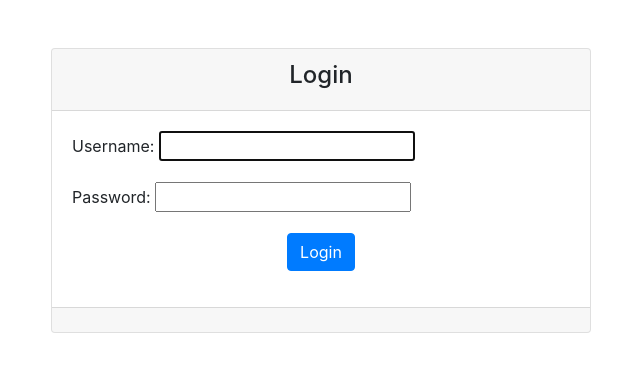
After one commit to arpitk199/Youtube_video, a Django app: page /login/ in a window 1280 px wide. The commit adds this page. Shown: the top 372 px of the page, without its empty margins (319-959 px from the left). Run offline with Django 4.2, Linux system fonts and the light colour scheme; some libraries are stand-ins or nearby versions.

Commit message:
some Changes

```diff
--- /dev/null
+++ b/downloader/templates/downloader/login.html
@@ -0,0 +1,40 @@
+<!-- templates/login.html -->
+<!DOCTYPE html>
+<html>
+<head>
+    <title>Login</title>
+    <link rel="stylesheet" href="https://stackpath.bootstrapcdn.com/bootstrap/4.5.2/css/bootstrap.min.css">
+</head>
+<body>
+    <div class="container">
+        <div class="row justify-content-center">
+            <div class="col-md-6">
+                <div class="card mt-5">
+                    <div class="card-header text-center">
+                        <h4>Login</h4>
+                    </div>
+                    <div class="card-body">
+                        <form method="post">
+                            {% csrf_token %}
+                            <div class="form-group">
+                                {{ form.username.label_tag }}
+                                {{ form.username }}
+                            </div>
+                            <div class="form-group">
+                                {{ form.password.label_tag }}
+                                {{ form.password }}
+                            </div>
+                            <div class="form-group text-center">
+                                <button type="submit" class="btn btn-primary">Login</button>
+                            </div>
+                        </form>
+                    </div>
+                    <div class="card-footer text-center">
+                        {% comment %} <a href="{% url 'password_reset' %}">Forgot password?</a> {% endcomment %}
+                    </div>
+                </div>
+            </div>
+        </div>
+    </div>
+</body>
+</html>
--- a/downloader/views.py
+++ b/downloader/views.py
@@ -1,8 +1,13 @@
 # views.py
-from django.shortcuts import render
+from django.shortcuts import render, redirect
 from django.http import HttpResponse, JsonResponse
+from django.contrib.auth import authenticate, login, logout
+from django.contrib.auth.forms import AuthenticationForm
+from django.contrib.auth.decorators import login_required
 from pytube import YouTube
 import os
+
+from .forms import DownloadForm
 
 progress = 0  # Global variable to store progress
 
@@ -11,25 +16,47 @@ def download_progress(stream, chunk, file_handle, bytes_remaining):
     total_size = stream.filesize
     bytes_downloaded = total_size - bytes_remaining
     progress = (bytes_downloaded / total_size) * 100
-
+@login_required
 def download_video(request):
     global progress
     if request.method == 'POST':
-        url = request.POST.get('url')
-        folder_path = request.POST.get('folder_path')
-        if not folder_path:
-            folder_path = os.getcwd()
+        form = DownloadForm(request.POST)
+        if form.is_valid():
+            url = form.cleaned_data['url']
+            folder_path = form.cleaned_data['folder_path']
+            if not folder_path:
+                folder_path = os.getcwd()
 
-        try:
-            yt = YouTube(url, on_progress_callback=download_progress)
-            video = yt.streams.filter(progressive=True, file_extension='mp4').first()
-            video.download(folder_path)
-            progress = 100  # Ensure progress is set to 100% when done
-            return HttpResponse(f"Downloaded: {yt.title}")
-        except Exception as e:
-            return HttpResponse(f"Error downloading video: {e}")
-    return render(request, 'downloader/download.html')
+            try:
+                yt = YouTube(url, on_progress_callback=download_progress)
+                video = yt.streams.filter(progressive=True, file_extension='mp4').first()
+                video.download(folder_path)
+                progress = 100  # Ensure progress is set to 100% when done
+                return HttpResponse(f"Downloaded: {yt.title}")
+            except Exception as e:
+                return HttpResponse(f"Error downloading video: {e}")
+    else:
+        form = DownloadForm()
+    return render(request, 'downloader/download.html', {'form': form})
 
 def download_progress_view(request):
     global progress
     return JsonResponse({'progress': progress})
+
+def login_view(request):
+    if request.method == 'POST':
+        form = AuthenticationForm(request, data=request.POST)
+        if form.is_valid():
+            username = form.cleaned_data.get('username')
+            password = form.cleaned_data.get('password')
+            user = authenticate(username=username, password=password)
+            if user is not None:
+                login(request, user)
+                return redirect('downloader/download.html')  # Redirect to home page
+    else:
+        form = AuthenticationForm()
+    return render(request, 'downloader/login.html', {'form': form})
+
+def logout_view(request):
+    logout(request)
+    return redirect('downloader/home.html')  # Redirect to home page
--- a/youtube_downloader/settings.py
+++ b/youtube_downloader/settings.py
@@ -125,3 +125,8 @@ STATICFILES_DIRS = [
 # https://docs.djangoproject.com/en/4.2/ref/settings/#default-auto-field
 
 DEFAULT_AUTO_FIELD = 'django.db.models.BigAutoField'
+
+# settings.py
+LOGIN_URL = '/login/'
+LOGIN_REDIRECT_URL = '/'  # Redirect to home after login
+LOGOUT_REDIRECT_URL = '/'  # Redirect to home after logout
--- a/youtube_downloader/urls.py
+++ b/youtube_downloader/urls.py
@@ -1,8 +1,11 @@
 # urls.py
 from django.urls import path
 from downloader import views
+from django.contrib.auth.views import LogoutView
 
 urlpatterns = [
-    path('', views.download_video, name='download_video'),
+    path('', views.download_video, name='home'),  # Assuming download_video is your home view
+    path('login/', views.login_view, name='login'),
+    path('logout/', views.logout_view, name='logout'),
     path('progress/', views.download_progress_view, name='download_progress_view'),
 ]
```
Also changed, not shown: downloader/templates/downloader/download.html (+5 -5 lines), downloader/templates/downloader/home.html (added, +28 -0 lines), downloader/static/images/carousel/image1.jpg (added), downloader/static/images/carousel/image2.jpg (added), downloader/static/images/carousel/image3.jpg (added).
